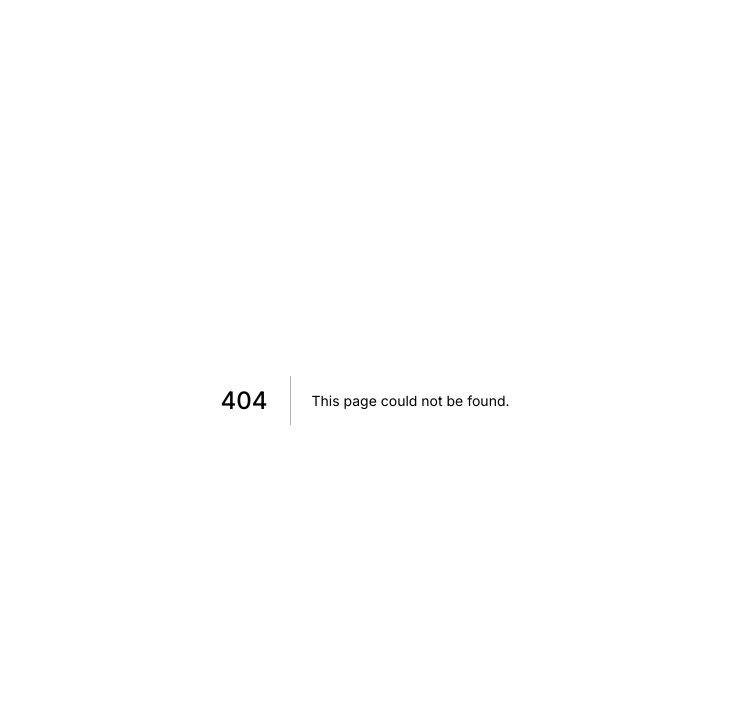
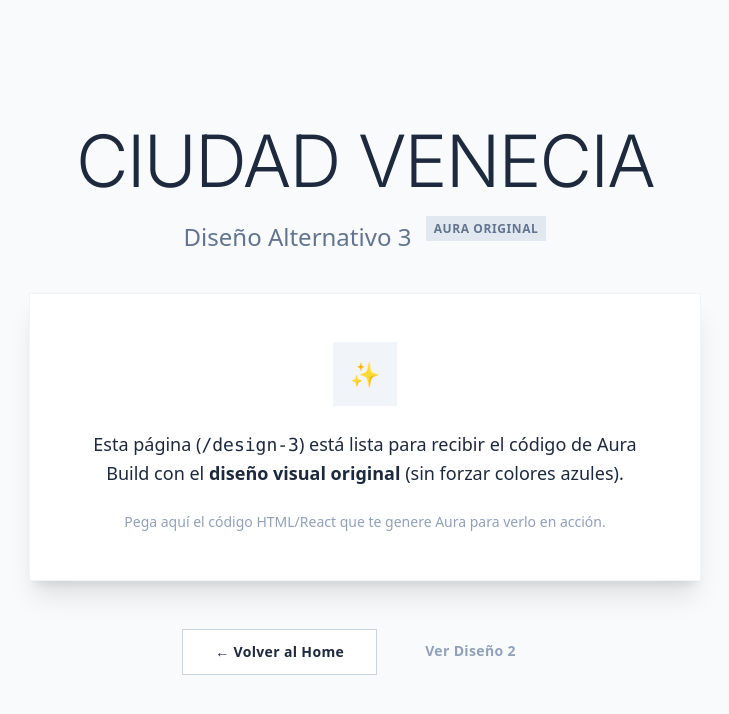
Before and after one commit to rplushn/ciudadvenecia, a Next.js app: page /design-3 in a window 1280 px wide. Before the commit this address had no page. Shown: the top 714 px of the page, without its empty margins (275-1004 px from the left). Built offline with nearby package versions, Linux system fonts and the light colour scheme.

Commit message:
Create /design-3 route for Aura Build original design integration

```diff
--- /dev/null
+++ b/src/app/design-3/page.tsx
@@ -0,0 +1,45 @@
+"use client";
+
+import Link from 'next/link';
+
+export default function Design3Page() {
+  return (
+    <main className="min-h-screen bg-slate-50 flex items-center justify-center px-4 font-sans text-slate-800">
+      <div className="max-w-4xl text-center">
+        <h1 className="text-5xl md:text-7xl font-light mb-6 tracking-tight">
+          CIUDAD VENECIA
+        </h1>
+        <p className="text-xl md:text-2xl text-slate-500 mb-10 font-light">
+          Diseño Alternativo 3 <span className="text-xs align-top bg-slate-200 px-2 py-1 rounded-full ml-2 font-bold tracking-wider">AURA ORIGINAL</span>
+        </p>
+
+        <div className="bg-white shadow-xl rounded-2xl p-12 border border-slate-100 max-w-2xl mx-auto">
+          <div className="w-16 h-16 bg-slate-100 rounded-full flex items-center justify-center mx-auto mb-6 text-2xl">
+            ✨
+          </div>
+          <p className="text-lg mb-6 leading-relaxed">
+            Esta página (<code>/design-3</code>) está lista para recibir el código de Aura Build con el <strong>diseño visual original</strong> (sin forzar colores azules).
+          </p>
+          <p className="text-slate-400 text-sm">
+            Pega aquí el código HTML/React que te genere Aura para verlo en acción.
+          </p>
+        </div>
+
+        <div className="mt-12 flex flex-col sm:flex-row gap-4 justify-center">
+          <Link
+            href="/"
+            className="px-8 py-3 bg-white border border-slate-300 rounded-full hover:bg-slate-50 transition-colors text-sm font-bold tracking-wide"
+          >
+            ← Volver al Home
+          </Link>
+          <Link
+            href="/design-2"
+            className="px-8 py-3 bg-transparent text-slate-400 hover:text-slate-600 transition-colors text-sm font-bold tracking-wide"
+          >
+            Ver Diseño 2
+          </Link>
+        </div>
+      </div>
+    </main>
+  );
+}
```
